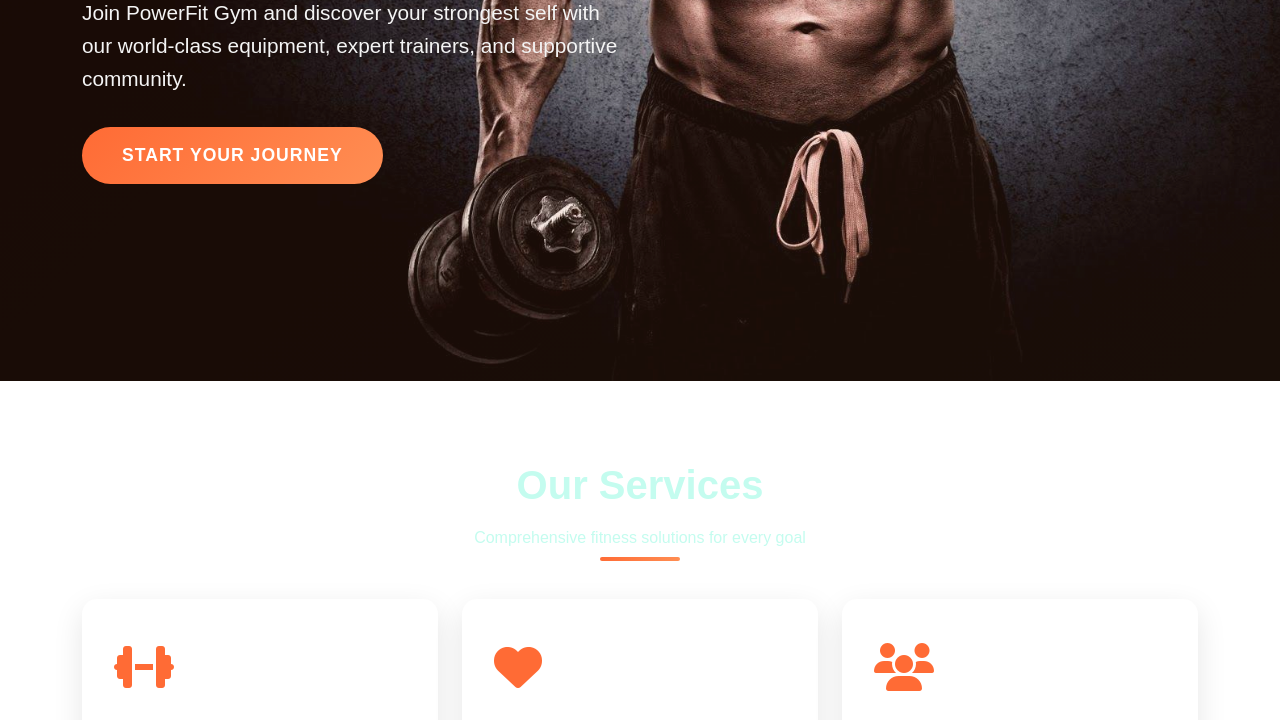
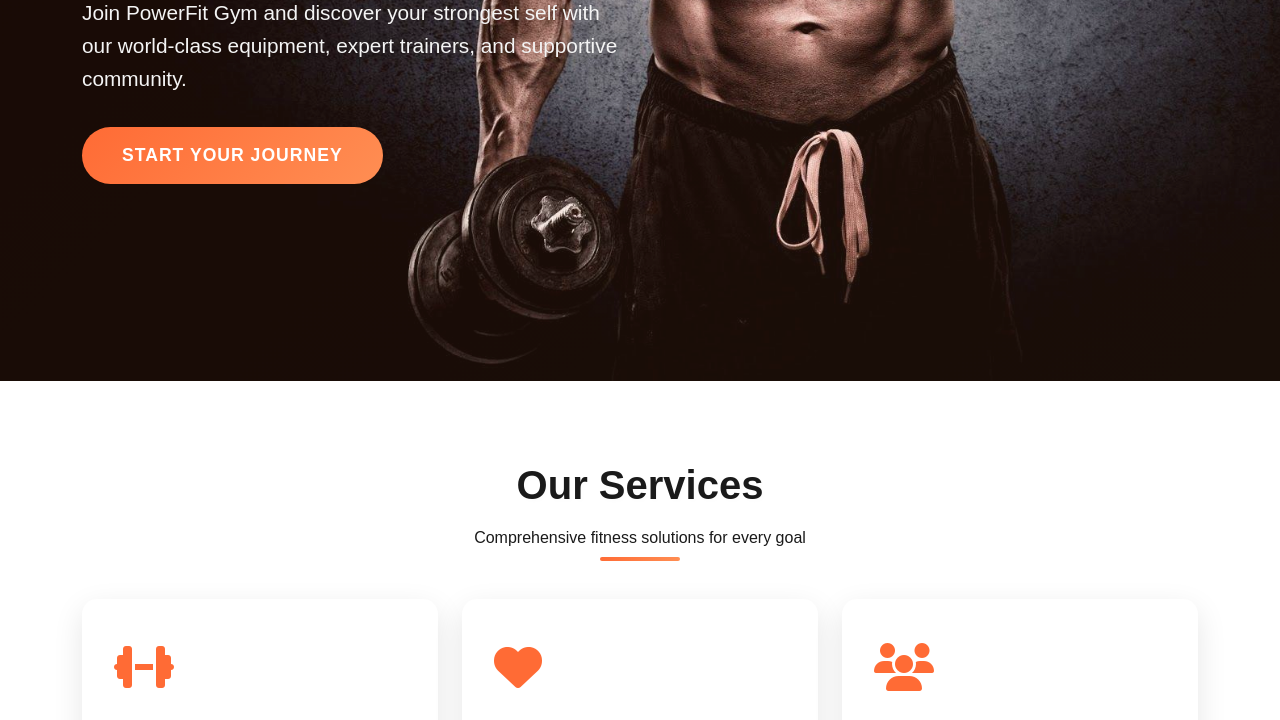
Before and after one commit to FarazKhan979765/PowerFit_Gym, a plain HTML site: page index.html in a window 1280 px wide. Shown: the part 419-1139 px from the top of the page. Drawn offline with nearby package versions, Linux system fonts and the light colour scheme.

Commit message:
Added some font style in PowerFit Gym Website

```diff
--- a/index.html
+++ b/index.html
@@ -64,8 +64,8 @@
     <section id="services" class="section">
         <div class="container">
             <div class="section-title">
-                <h2 style="color: #C4FCEF;">Our Services</h2>
-                <p style="color: #C4FCEF;">Comprehensive fitness solutions for every goal</p>
+                <h2 style="text-shadow: 2px 2px 5px rgb(252, 252, 252);;">Our Services</h2>
+                <p style="text-shadow: 0.5px 0.5px 3px rgb(255, 255, 255);;">Comprehensive fitness solutions for every goal</p>
             </div>
             <div class="row">
                 <div class="col-lg-4 col-md-6 fade-in">
```
